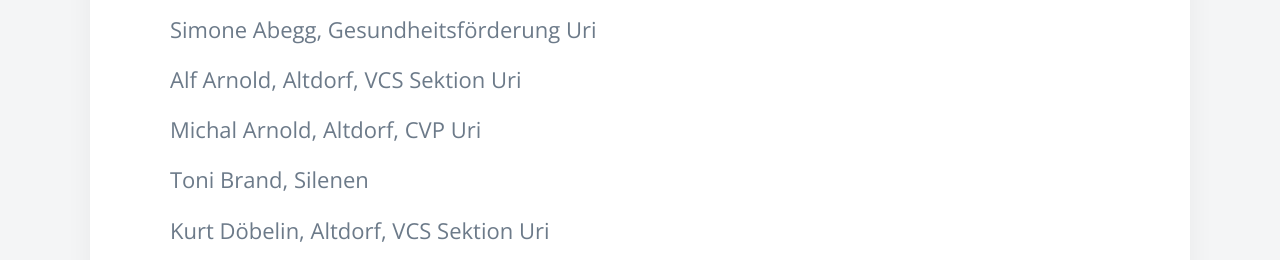
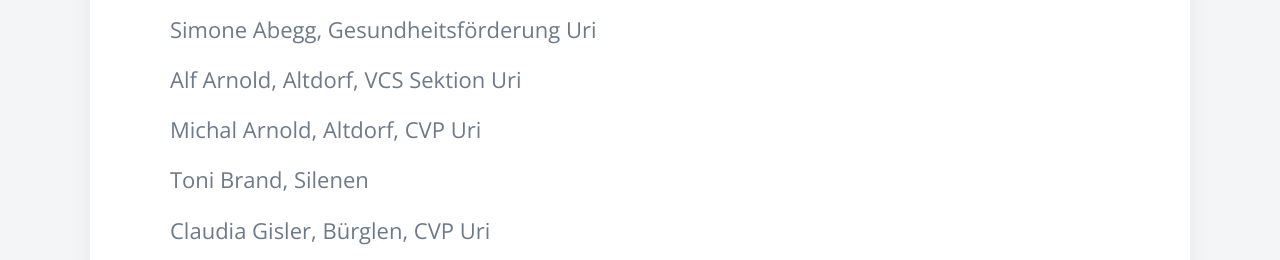
Before and after one commit to arbeitsgruppe-velo-uri/arbeitsgruppe-velo-uri.github.io, a plain HTML site: page about/index.html in a window 1280 px wide. Shown: the part 684-944 px from the top of the page. Drawn offline with nearby package versions, Linux system fonts and the light colour scheme.

Commit message:
Update members

```diff
--- a/about/index.html
+++ b/about/index.html
@@ -79,7 +79,6 @@
 <p>Alf Arnold, Altdorf, VCS Sektion Uri</p>
 <p>Michal Arnold, Altdorf, CVP Uri</p>
 <p>Toni Brand, Silenen</p>
-<p>Kurt Döbelin, Altdorf, VCS Sektion Uri</p>
 <p>Claudia Gisler, Bürglen, CVP Uri</p>
 <p>Walti Infanger, Altdorf, SP Uri</p>
 <p>Niklas Joos-Widmer, Bürglen, SP Uri</p>
```
